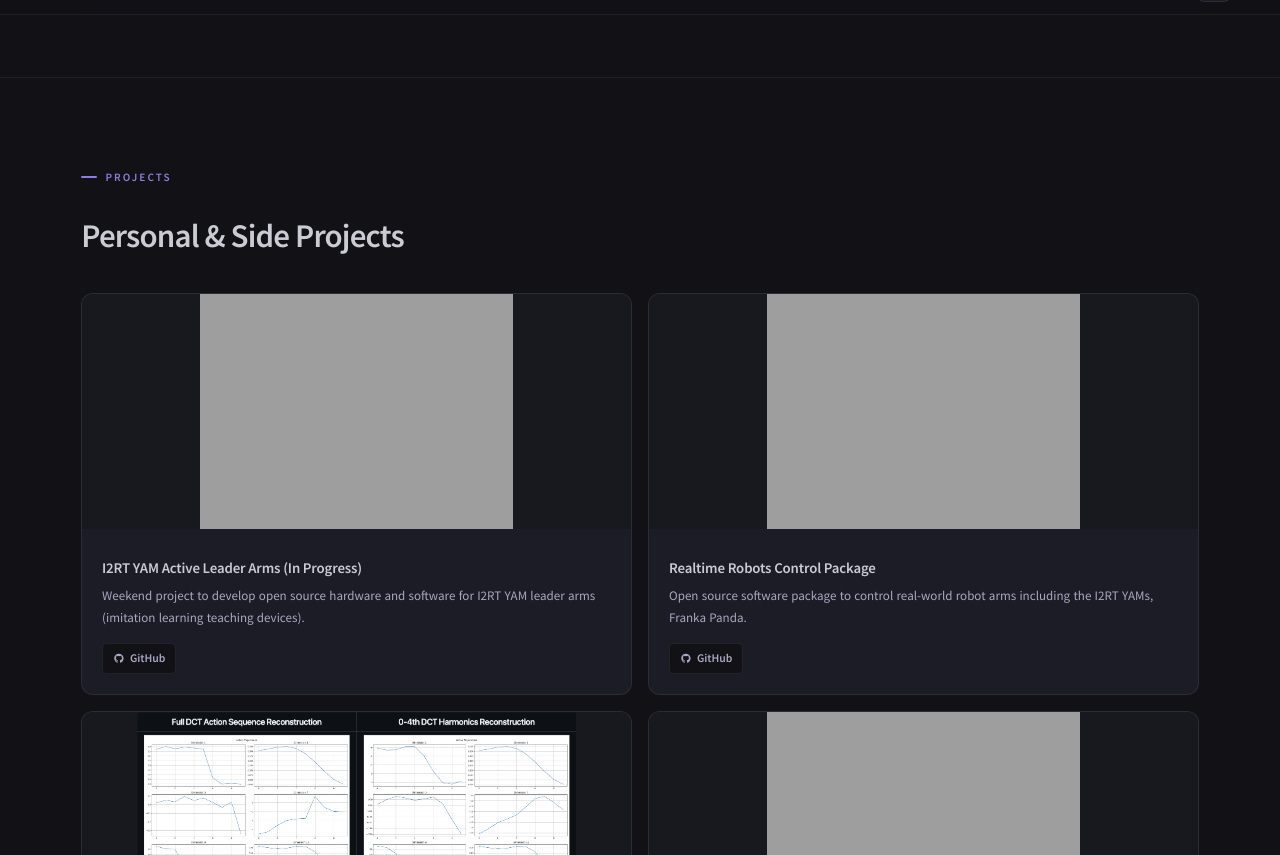
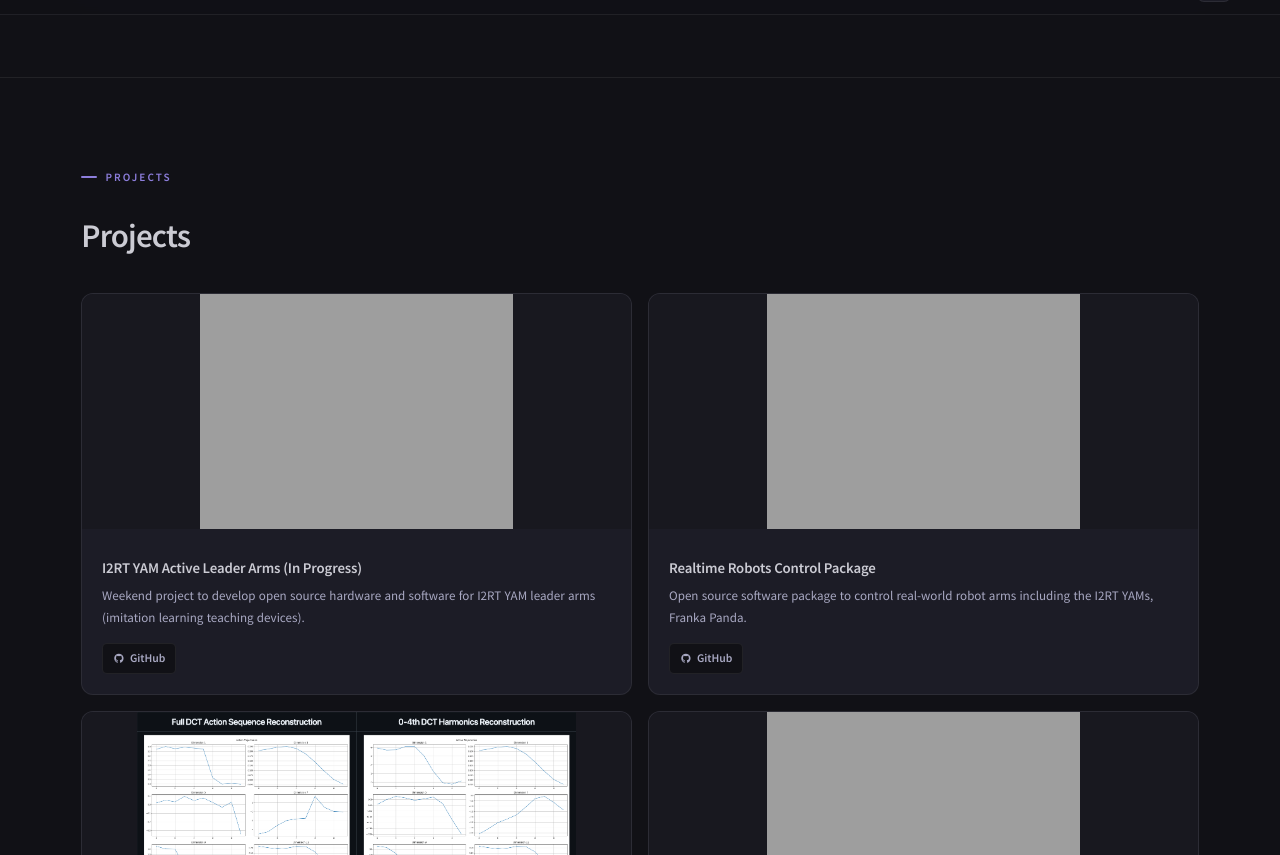
Before and after one commit to uynitsuj/uynitsuj.github.io, a Jekyll site: the page built from index.html, in a window 1280 px wide and 900 px high, scrolled down 3684 px, cut to the strip 45-900 px from the top of the window. Built offline with Jekyll 4.4.1, drawn with Linux system fonts in a browser that asks for light colours; nearby versions of some CDN libraries; a script that is not in the unit is left out.

Commit message:
proj reword

```diff
--- a/_layouts/home.html
+++ b/_layouts/home.html
@@ -704,7 +704,7 @@
   <section id="projects">
     <div class="section-shell">
       <div class="section-eyebrow">Projects</div>
-      <h2 class="section-h2">Personal &amp; Side Projects</h2>
+      <h2 class="section-h2">Projects</h2>
       {% include sections/projects.html %}
     </div>
   </section>
```
